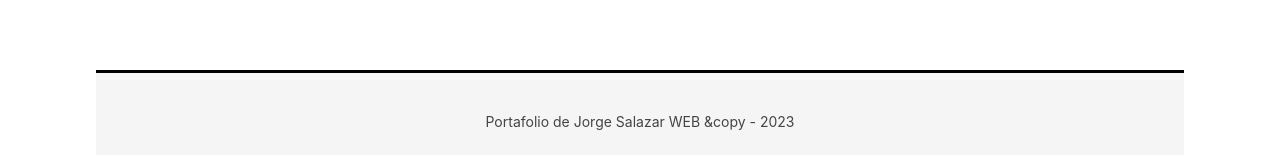
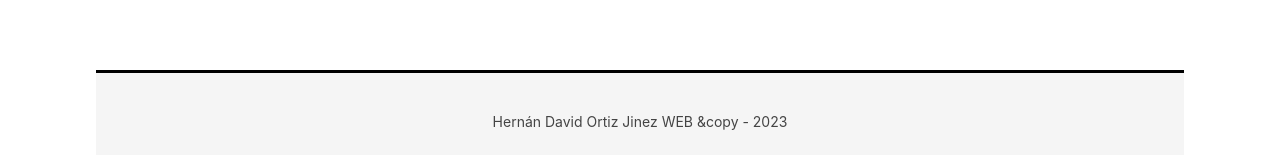
Before and after one commit to Sistemshdortiz/porfolio, a React (Create React App) app: page /inicio in a window 1280 px wide. Shown: the part 1174-1329 px from the top of the page. Built offline with nearby package versions, Linux system fonts and the light colour scheme.

Commit message:
Update Footer.js

```diff
--- a/src/components/layout/Footer.js
+++ b/src/components/layout/Footer.js
@@ -3,7 +3,7 @@ import React from 'react'
 export const Footer = () => {
   return (
     <footer className='footer'>
-       Portafolio de Jorge Salazar WEB &copy - 2023
+      Hernán David Ortiz Jinez WEB &copy - 2023
     </footer>
   )
 }
```
